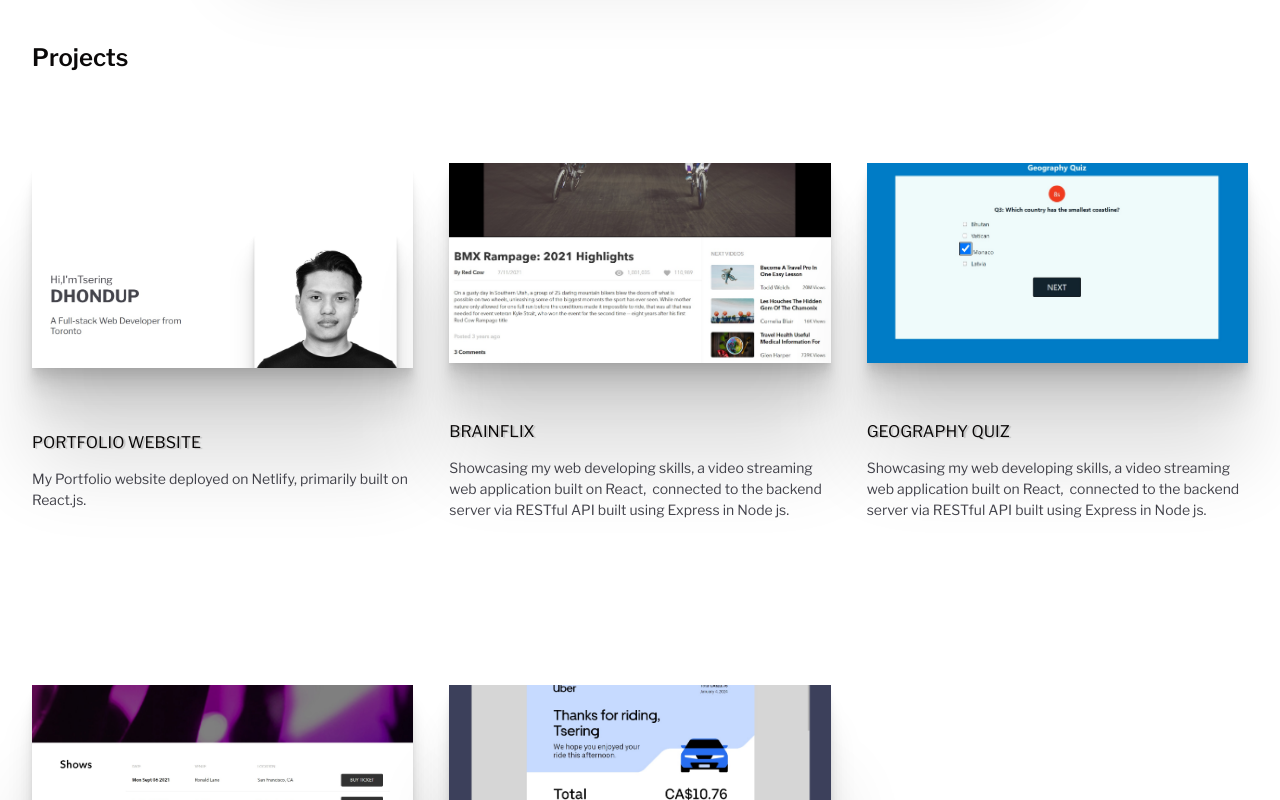
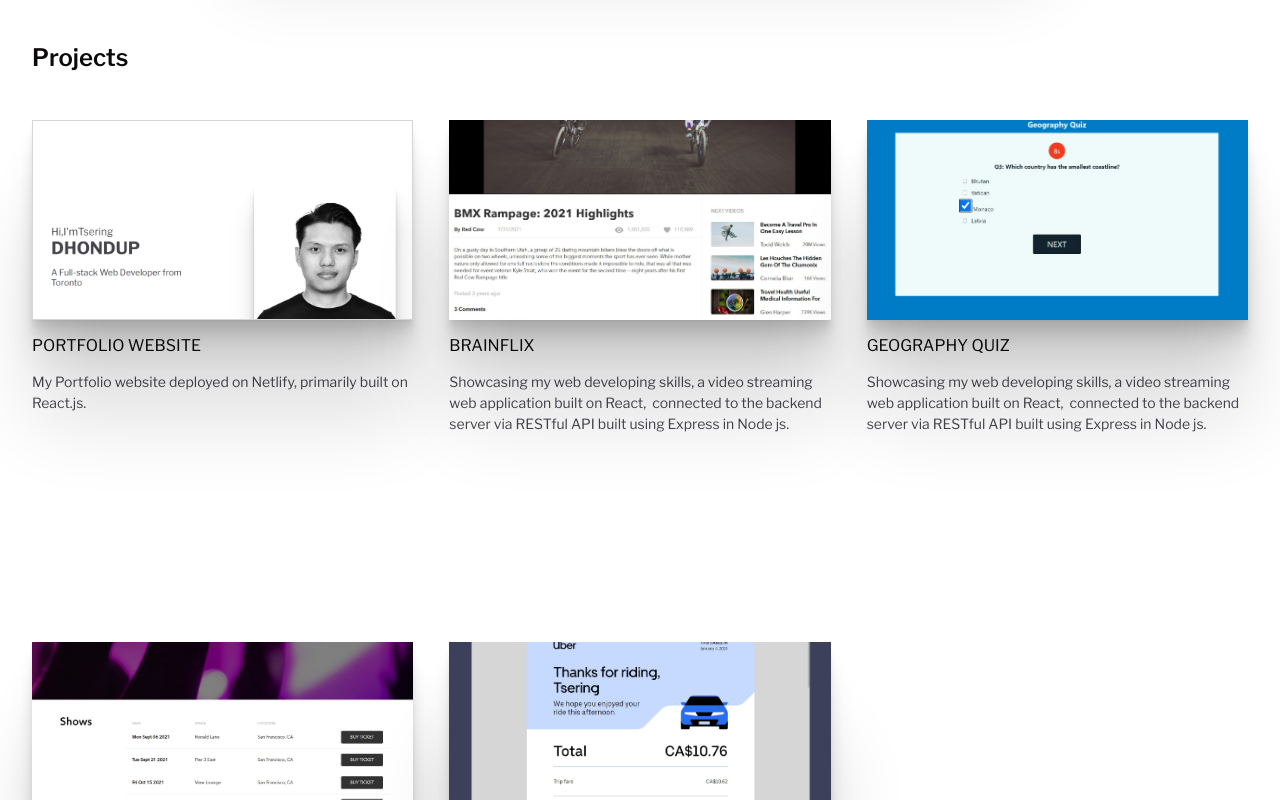
Before and after one commit to Tsedhondup/Portfolio, a React (Create React App) app: page / in a window 1280 px wide. Shown: the part 1600-2400 px from the top of the page. Built offline with nearby package versions, Linux system fonts and the light colour scheme.

Commit message:
border applied to portfolio image

```diff
--- a/src/Components/Works/Works.scss
+++ b/src/Components/Works/Works.scss
@@ -65,11 +65,7 @@
   // Project items
   &__content {
     text-decoration: none;
-    display: grid;
-    grid-template-columns: repeat(1, 1fr);
     width: 100%;
-    margin: auto;
-    // border: 1px solid $pewter;
     border-radius: 4px;
     // box-shadow: 0 2.8px 2.2px rgba(0, 0, 0, 0.034),
     //   0 6.7px 5.3px rgba(0, 0, 0, 0.048), 0 12.5px 10px rgba(0, 0, 0, 0.06),
@@ -99,6 +95,9 @@
         max-width: 500px;
       }
     }
+    &--portfolio-image {
+      border: 1px solid $pewter;
+    }
     // Projects text section
     &--text {
       text-align: left;
@@ -116,6 +115,7 @@
       @include tablet {
         font-size: 14;
         margin: unset;
+        text-shadow: unset;
       }
       @include desktop {
         font-size: 16px;
```
